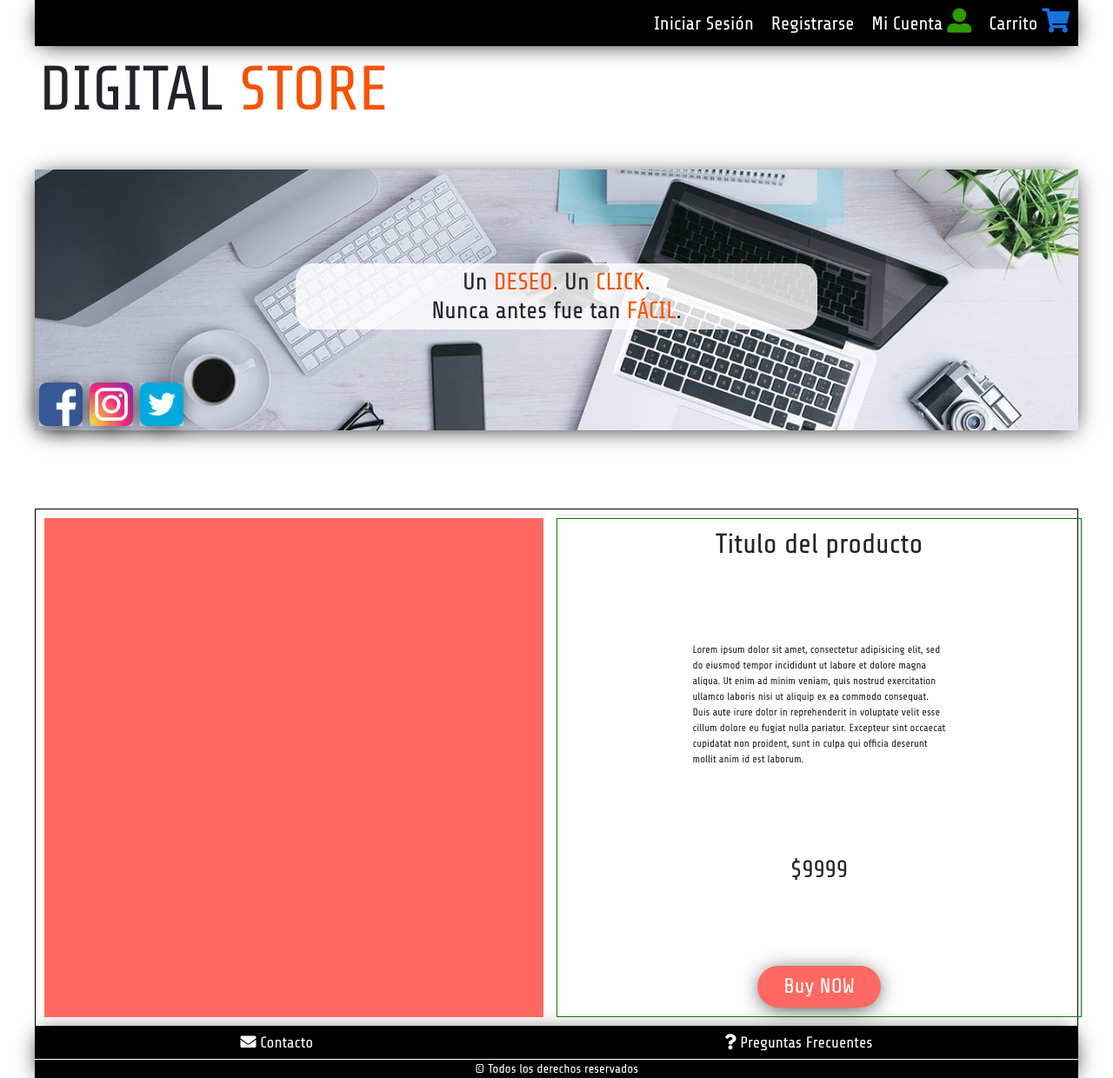
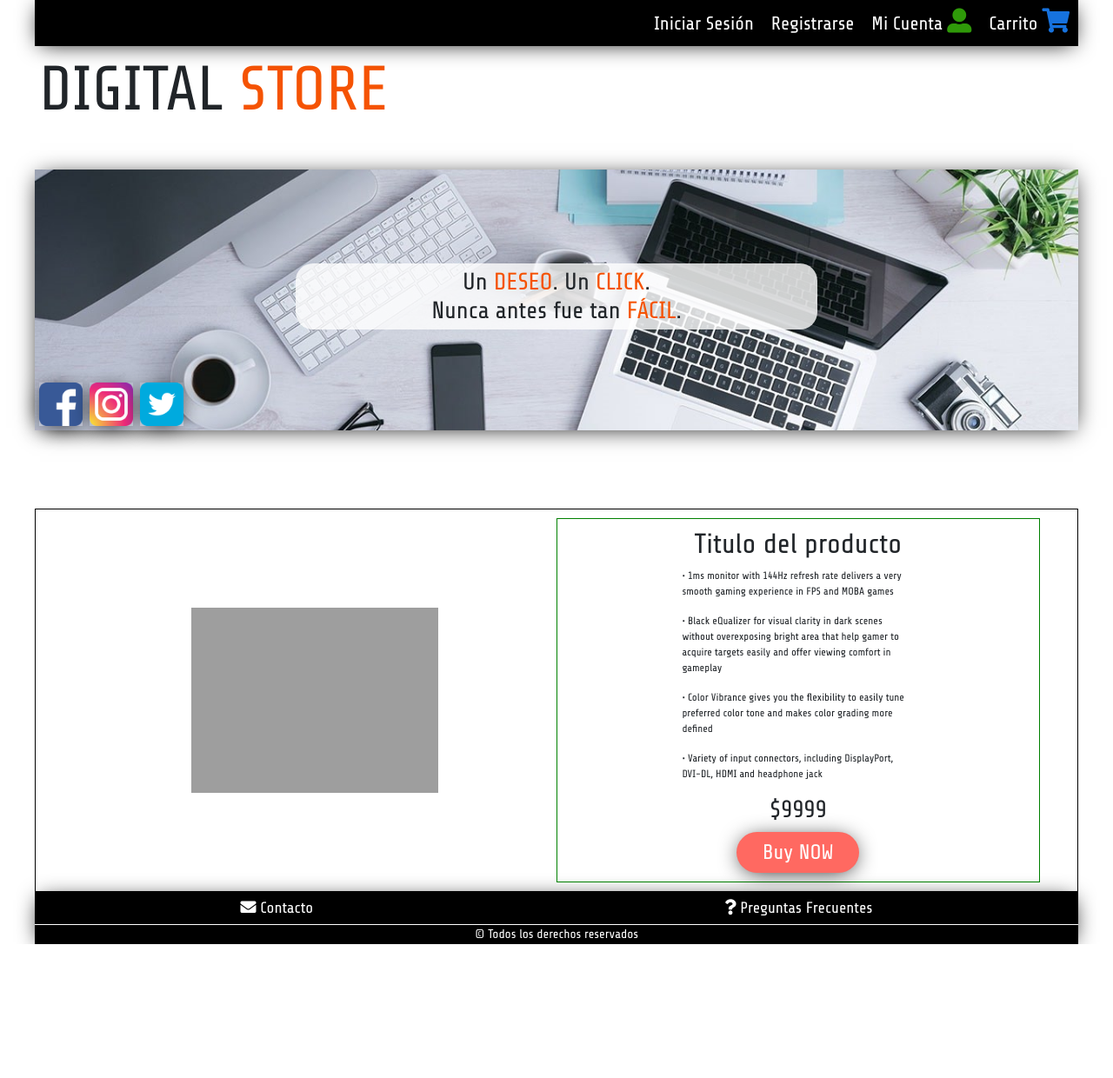
Before and after one commit to OnnigPano/proyecto_integrador, a PHP site: page /detalle.php in a window 1280 px wide. Shown: the whole page at 87% size. After the commit the page ends 1086 px from the top, so only its background shows below. Run offline with PHP 8.4, Linux system fonts and the light colour scheme; some libraries are stand-ins or nearby versions; grey boxes are pictures that could not be loaded.

Commit message:
Mobile Friendly detalle.php

```diff
--- a/css/app.css
+++ b/css/app.css
@@ -386,6 +386,32 @@ body {
   width: 50%;
 }
 
+.container-img {
+  display: flex;
+  justify-content: center;
+}
+
+.container-img img{
+  width: 75%;
+  height: auto;
+  max-width: 284px;
+  max-height: 284px;
+}
+
+
+@media ( min-width: 574px ){
+
+  .container-detalle{
+    flex-direction: column;
+  }
+
+  .container-img {
+    align-items: center;
+  }
+
+}
+
+
 /* MEDIA QUERIES PAGINA INICIO */
 
 @media ( min-width: 1050px ) {
@@ -534,4 +560,6 @@ flex-direction: column;
   .products-nav ul li {
     width: 33.3%;
   }
+
+
 }
--- a/detalle.php
+++ b/detalle.php
@@ -10,11 +10,18 @@
     <div class="container-detalle">
       <div class="row">
         <div class="container-img col-lg-6 col-md-6 col-sm-6 col-12">
-          <img src="images/rojo-pastel.jpg" alt="Foto Del Producto">
+          <img src="https://http2.mlstatic.com/monitores-D_NP_592925-MLA25521012722_042017-Q.jpg" alt="Foto Del Producto">
         </div>
         <div class="container-datos-producto col-lg-6 col-md-6 col-sm-6 col-12">
           <h2>Titulo del producto</h2>
-          <p >Lorem ipsum dolor sit amet, consectetur adipisicing elit, sed do eiusmod tempor incididunt ut labore et dolore magna aliqua. Ut enim ad minim veniam, quis nostrud exercitation ullamco laboris nisi ut aliquip ex ea commodo consequat. Duis aute irure dolor in reprehenderit in voluptate velit esse cillum dolore eu fugiat nulla pariatur. Excepteur sint occaecat cupidatat non proident, sunt in culpa qui officia deserunt mollit anim id est laborum.</p>
+          <p>• 1ms monitor with 144Hz refresh rate delivers a very smooth gaming experience in FPS and MOBA games</p>
+
+          <p>• Black eQualizer for visual clarity in dark scenes without overexposing bright area that help gamer to acquire targets easily and offer viewing comfort in gameplay</p>
+
+          <p>• Color Vibrance gives you the flexibility to easily tune preferred color tone and makes color grading more defined</p>
+
+          <p>• Variety of input connectors, including DisplayPort, DVI-DL, HDMI and headphone jack</p>
+
           <h3>$9999</h3>
           <button class="button-oferta" type="button" name="button">Buy NOW</button>
         </div>
```
